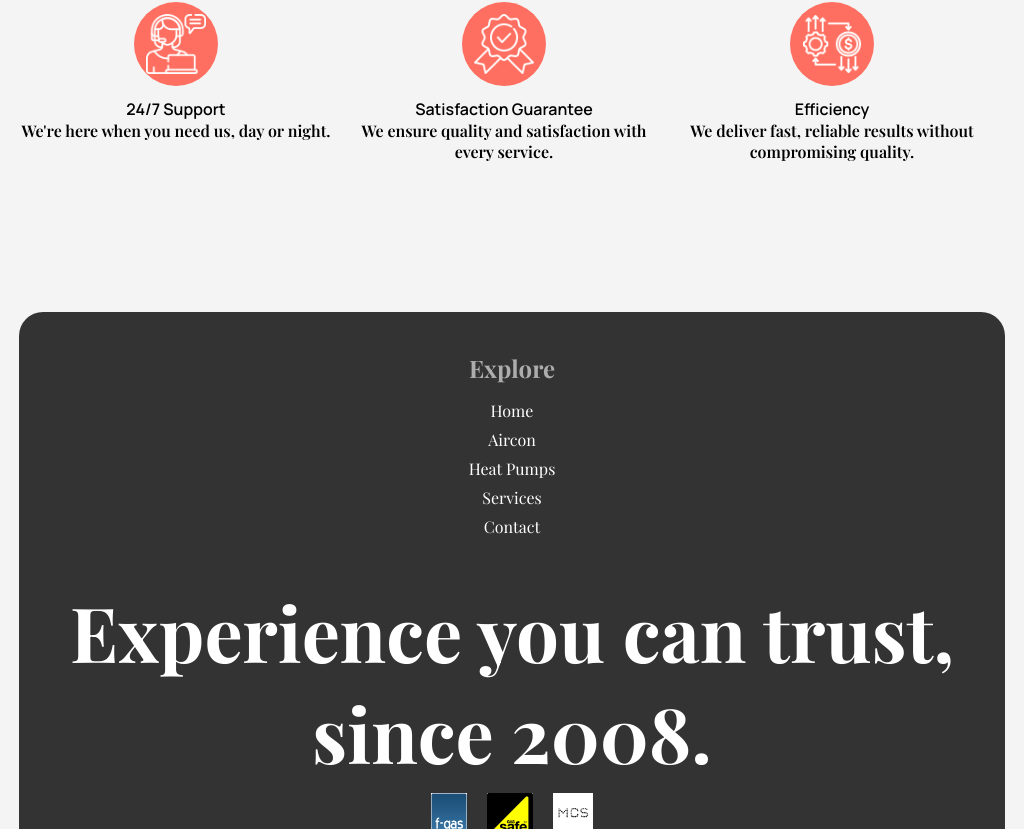
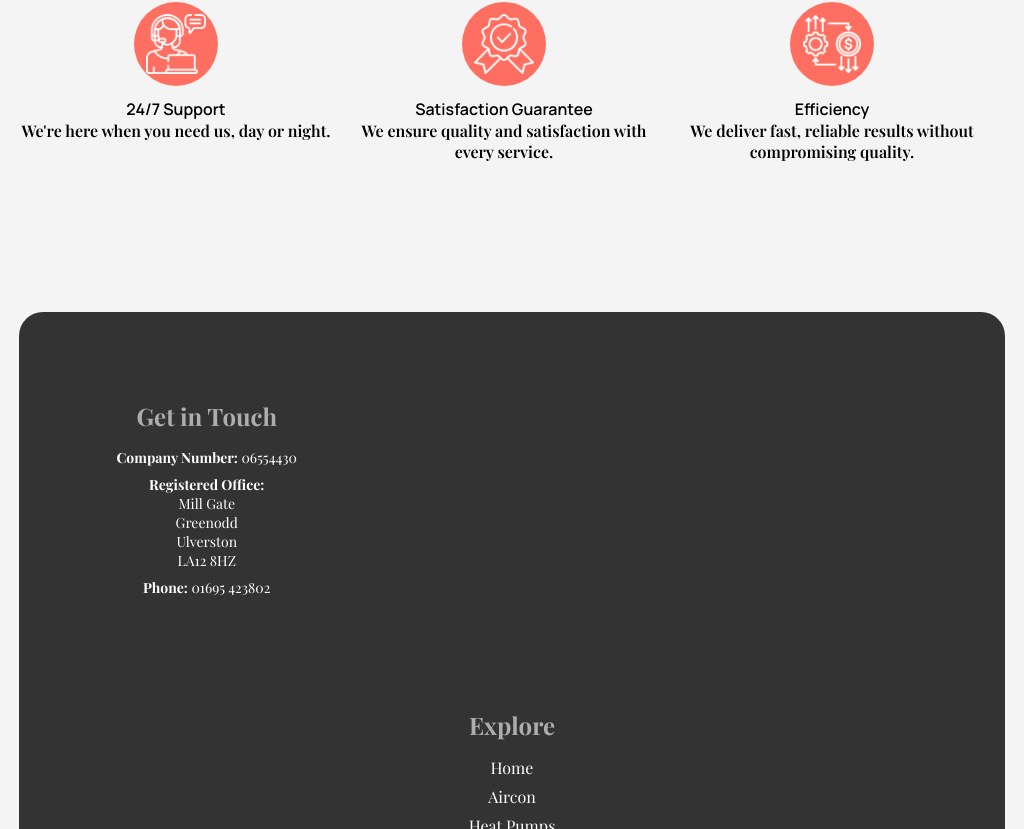
Before and after one commit to yonutfig/Dalliam, a React (Create React App) app: page /aircon in a window 1024 px wide. Shown: the part 1971-2800 px from the top of the page. Built offline with nearby package versions, Linux system fonts and the light colour scheme; a web font is replaced by a local one.

Commit message:
Phone updated

```diff
--- a/src/Components/Caroussel/VideoCarousel.css
+++ b/src/Components/Caroussel/VideoCarousel.css
@@ -17,6 +17,7 @@
   object-fit: cover;
   transition: opacity 1.5s ease-in-out;
   opacity: 1;
+  pointer-events: none;
 }
 
 .carousel-text {
@@ -44,10 +45,23 @@
   opacity: 1;
 }
 
+@media (max-width: 1024px) {
+  .carousel-container {
+    width: 90vw;
+    height: 60vh;
+  }
+
+  .carousel-text {
+    font-size: 3.5rem;
+    bottom: 15px;
+    left: 5%;
+  }
+}
+
 @media (max-width: 768px) {
   .carousel-container {
     width: 90vw;
-    height: 60vh;
+    height: 50vh;
   }
 
   .carousel-text {
@@ -57,10 +71,10 @@
   }
 }
 
-@media (max-width: 480px) {
+@media (min-width: 350px) and (max-width: 480px) {
   .carousel-container {
     width: 95vw;
-    height: 50vh;
+    height: 40vh;
   }
 
   .carousel-text {
@@ -69,3 +83,30 @@
     left: 3%;
   }
 }
+
+@media (orientation: landscape) and (max-width: 768px) {
+  .carousel-container {
+    height: 40vh;
+  }
+
+  .carousel-text {
+    font-size: 1.5rem;
+    bottom: 10px;
+  }
+}
+
+@media (orientation: landscape) and (min-width: 769px) and (max-width: 1024px) {
+  .carousel-container {
+    height: 88vh;
+  }
+
+  .carousel-text {
+    font-size: 1.5rem;
+  }
+}
+
+@media (min-width: 1024px) {
+  .carousel-container {
+    height: 88vh;
+  }
+}
--- a/src/Components/Caroussel/VideoCarousel.js
+++ b/src/Components/Caroussel/VideoCarousel.js
@@ -21,7 +21,6 @@ const VideoCarousel = () => {
   const videoRef = useRef(null);
 
   const videos = useMemo(() => [video1, video2, video3, video4], []);
-
   const currentText = videoTexts[currentIndex];
 
   useEffect(() => {
@@ -82,6 +81,8 @@ const VideoCarousel = () => {
         className={`carousel-video ${fade ? "fade-out" : "fade-in"}`}
         autoPlay
         muted
+        playsInline
+        loop
         key={currentIndex}
         onEnded={handleVideoEnd}
       >
--- a/src/Components/Footer/Footer.css
+++ b/src/Components/Footer/Footer.css
@@ -1,4 +1,3 @@
-/* Default styles (desktop first approach) */
 .footer {
   background-color: #333;
   color: #fff;
@@ -173,60 +172,6 @@
   text-decoration: underline;
 }
 
-/*
-@media (min-width: 768px){
-  .footer {
-    flex-direction: row;
-    justify-content: space-between;
-    padding: 2rem;
-  }
-
-  .footer-content {
-    flex-direction: column;
-    justify-content: flex-start;
-    align-items: flex-start;
-    width: 100%;
-    padding: 2rem;
-  }
-
-  .get-in-touch {
-    position: static;
-    transform: none;
-    margin: 2rem 0;
-    width: 25%;
-    padding: 1.5rem;
-  }
-
-  .quote-button {
-    margin-top: 30px;
-  }
-
-  .trust {
-    font-size: 12px;
-    margin-top: 50px;
-    text-align: bottom;
-  }
-
-  .explore {
-    width: 50%;
-    margin-bottom: 0;
-  }
-  .square1 {
-    position: absolute;
-    transform: translate(-15%);
-    bottom: 20%;
-    padding: 0;
-  }
-  .google-img {
-    display: none;
-  }
-  .square2 {
-    position: absolute;
-    transform: translate(10%);
-  }
-}
-
-/* Mobile adjustments (max-width: 768px) */
 @media (max-width: 768px) {
   .footer {
     flex-direction: column;
@@ -257,7 +202,6 @@
   }
 }
 
-/* Smaller screens (max-width: 480px) */
 @media (max-width: 480px) {
   .footer {
     padding: 1rem;
@@ -290,6 +234,7 @@
   .get-in-touch {
     margin-top: 150px;
   }
+
   .square1 {
     display: none;
   }
@@ -297,19 +242,26 @@
   .square2 {
     display: none;
   }
+
   .google-img {
     display: none;
   }
 }
 
-/* Landscape view (max-width: 768px) */
-@media (orientation: landscape) and (max-width: 768px) {
+@media (min-width: 768px) and (max-width: 1024px) {
   .footer {
     padding: 1rem;
+    flex-direction: column;
+    justify-content: center;
   }
 
-  .trust {
-    font-size: 22px;
+  .get-in-touch {
+    position: relative;
+    left: 0;
+    transform: none;
+    width: 80%;
+    padding: 1rem;
+    margin: 20px auto;
   }
 
   .quote-button {
@@ -317,12 +269,136 @@
     justify-content: center;
   }
 
+  .trust {
+    font-size: 1.5rem;
+    margin-top: 40px;
+  }
+
+  .square1,
+  .square2 {
+    display: none;
+  }
+
+  .explore {
+    width: 80%;
+    margin-top: 20px;
+    padding: 1rem;
+  }
+
+  .google-img {
+    display: none;
+  }
+
+  .Quote {
+    position: absolute;
+    top: 20px;
+    left: 120px;
+    transform: translate(-40%);
+  }
+}
+@media (orientation: landscape) and (min-width: 769px) and (max-width: 1024px) {
+  .footer {
+    padding: 1rem;
+    flex-direction: column;
+    justify-content: center;
+  }
+
+  .get-in-touch {
+    position: relative;
+    left: 0;
+    transform: none;
+    width: 80%;
+    padding: 1rem;
+    margin: 20px auto;
+  }
+
+  .quote-button {
+    flex-direction: row;
+    justify-content: center;
+  }
+
+  .trust {
+    font-size: 1.5rem;
+    margin-top: 40px;
+  }
+
+  .square1,
+  .square2 {
+    display: none;
+  }
+
+  .explore {
+    width: 80%;
+    margin-top: 20px;
+    padding: 1rem;
+  }
+
+  .google-img {
+    display: none;
+  }
+
+  .Quote {
+    position: absolute;
+    top: 20px;
+    left: 120px;
+    transform: translate(-40%);
+  }
+}
+
+@media (min-width: 1024px) and (max-width: 1400px) {
+  .footer {
+    flex-direction: column;
+    padding: 2rem;
+    justify-content: center;
+  }
+
+  .footer-content {
+    flex-direction: row;
+    justify-content: space-around;
+    padding: 1.5rem;
+    font-size: 1rem;
+  }
+
+  .get-in-touch {
+    width: 50%;
+    margin: 2rem auto;
+    padding: 1.5rem;
+    transform: none;
+  }
+
+  .quote-button {
+    flex-direction: row;
+    justify-content: space-between;
+    margin-top: 30px;
+  }
+
+  .trust {
+    font-size: 2rem;
+    margin-top: 60px;
+    text-align: center;
+  }
+
+  .explore {
+    width: 50%;
+    margin: 2rem auto;
+  }
+
   .square1 {
     position: absolute;
+    left: 0;
+    top: -5px;
+  }
+  .square2 {
+    position: absolute;
+    transform: translate(10%);
+    top: -10px;
+  }
+  .google-img {
+    display: none;
   }
 
-  .square2 {
-    position: absolute;
-    left: 300px;
+  .get-in-touch {
+    transform: translate(-60%);
+    top: -8%;
   }
 }
--- a/src/Components/Home/Home.css
+++ b/src/Components/Home/Home.css
@@ -232,7 +232,7 @@ body {
   text-decoration: underline;
 }
 
-@media (max-width: 768px) {
+@media (min-width: 768px) and (max-width: 1024px) {
   .hero-section {
     padding: 2rem 1rem;
   }
@@ -272,12 +272,7 @@ body {
     top: 100%;
     bottom: 100%;
     left: 90%;
-    transform: translate(-50%, 20%);
-    width: 150px;
-    height: 150px;
-    background-color: #e55d50;
-    z-index: -1;
-    border-radius: 8px;
+    transform: translate(-50%, 40%);
   }
 }
 
--- a/src/Components/Navbar/Navbar.css
+++ b/src/Components/Navbar/Navbar.css
@@ -124,7 +124,7 @@ body {
   }
 }
 
-@media (max-width: 480px) {
+@media (min-width: 350px) and (max-width: 480px) {
   .navbar-links li {
     font-size: 1rem;
   }
@@ -132,10 +132,6 @@ body {
   .navbar-logo img {
     width: 150px;
     height: auto;
-  }
-
-  .navbar {
-    padding: 0.5rem;
   }
 
   .navbar-links {
--- a/src/Components/Navbar/Navbar.js
+++ b/src/Components/Navbar/Navbar.js
@@ -19,10 +19,11 @@ const Navbar = () => {
         <div className="menu-icon" onClick={toggleMenu}>
           &#9776;
         </div>
-        <ul className={`navbar-links ${menuActive ? "active" : ""}`}>
+        <div className={`burger-menu ${menuActive ? "active" : ""}`}>
           <div className="close-icon" onClick={toggleMenu}>
             &times;
           </div>
+          <ul className="navbar-links">
             <li>
               <Link to="/" onClick={toggleMenu}>
                 Home
@@ -49,6 +50,7 @@ const Navbar = () => {
               </Link>
             </li>
           </ul>
+        </div>
       </nav>
     </div>
   );
```
Lines whose indentation alone changed are shown as unchanged.
